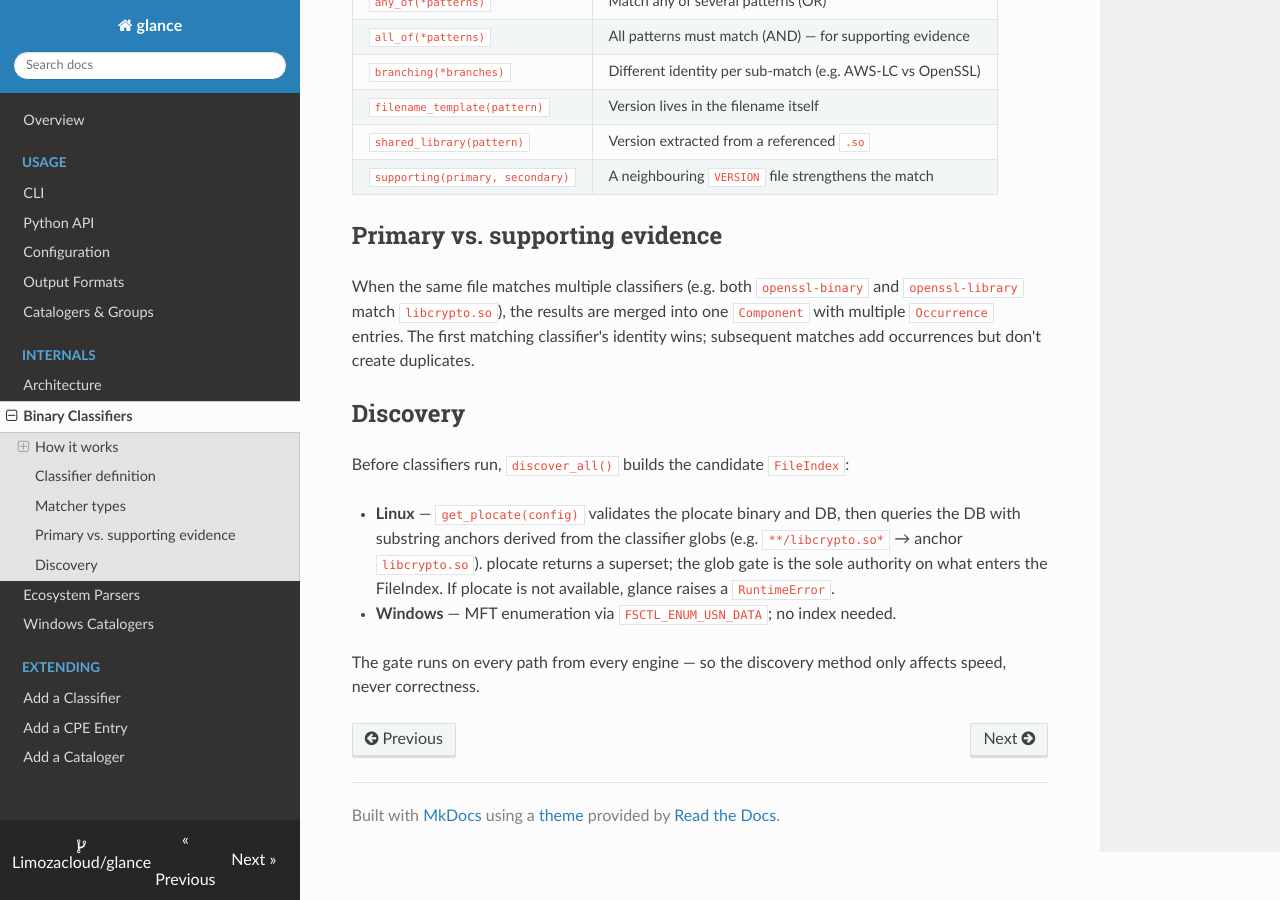
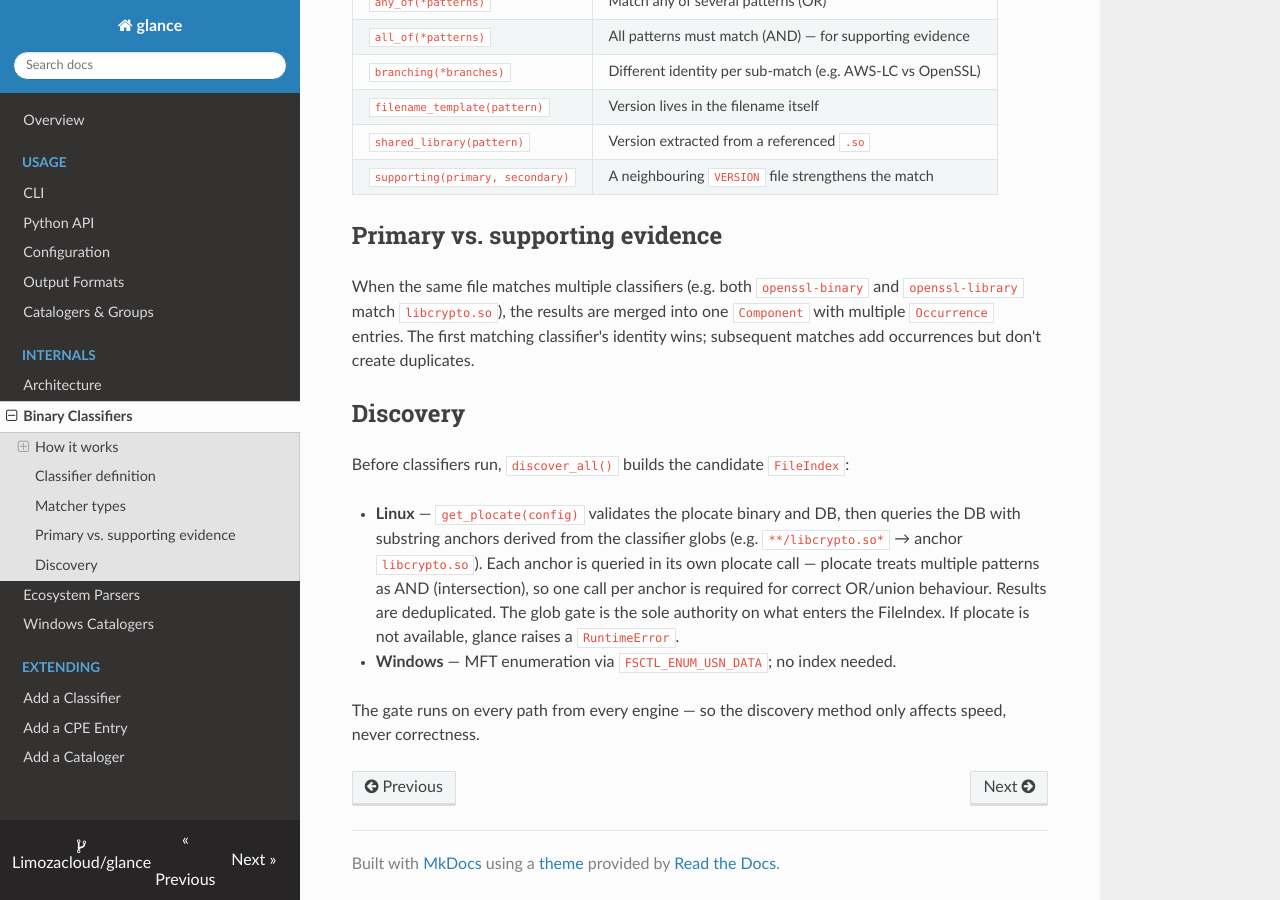
Before and after one commit to Limozacloud/glance, an MkDocs documentation site: the page built from docs/internals/classifiers.md, in a window 1280 px wide and 900 px high, scrolled down 1615 px. Built offline with MkDocs 1.6.1, drawn with Linux system fonts in a browser that asks for light colours; nearby versions of some CDN libraries.

Commit message:
fix: query plocate once per anchor — plocate uses AND for multiple patterns

```diff
--- a/docs/internals/classifiers.md
+++ b/docs/internals/classifiers.md
@@ -91,8 +91,10 @@ Before classifiers run, `discover_all()` builds the candidate `FileIndex`:
 
 - **Linux** — `get_plocate(config)` validates the plocate binary and DB, then
   queries the DB with substring anchors derived from the classifier globs
-  (e.g. `**/libcrypto.so*` → anchor `libcrypto.so`). plocate returns a superset;
-  the glob gate is the sole authority on what enters the FileIndex.
+  (e.g. `**/libcrypto.so*` → anchor `libcrypto.so`). Each anchor is queried in
+  its own plocate call — plocate treats multiple patterns as AND (intersection),
+  so one call per anchor is required for correct OR/union behaviour. Results are
+  deduplicated. The glob gate is the sole authority on what enters the FileIndex.
   If plocate is not available, glance raises a `RuntimeError`.
 - **Windows** — MFT enumeration via `FSCTL_ENUM_USN_DATA`; no index needed.
 
```
Also changed, not shown: README.md (+3 -2 lines), 1 other file.
